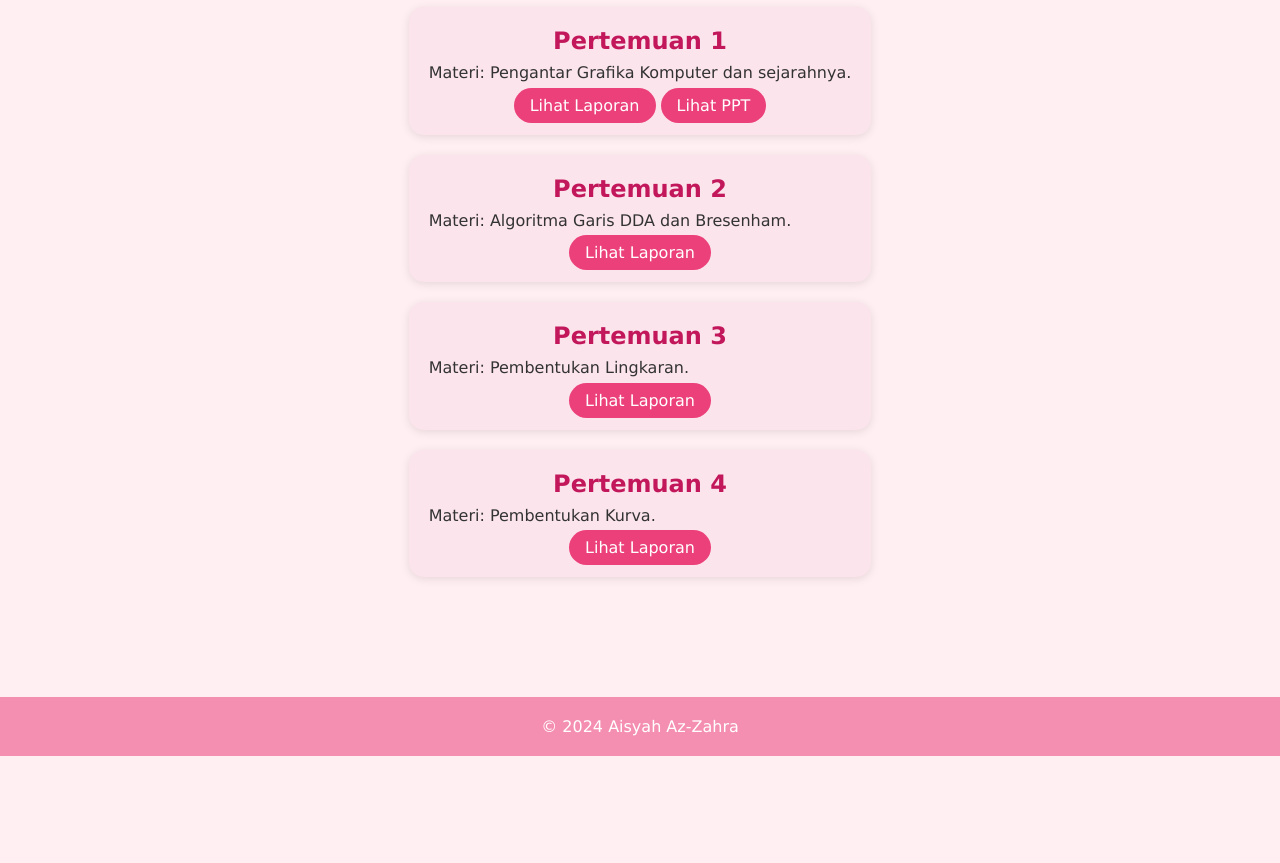
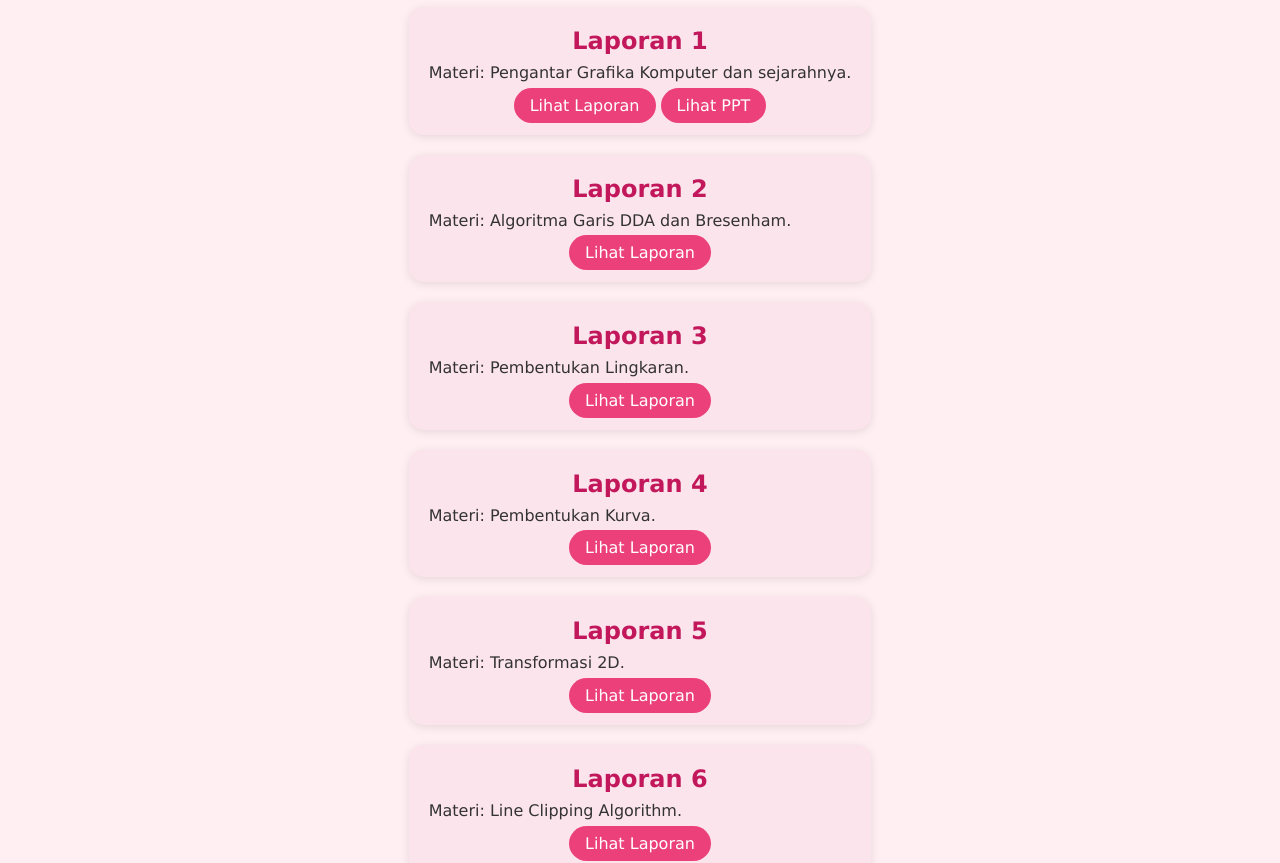
Before and after one commit to Aisyahazzahra04/2413025040, a plain HTML site: page laporan.html in a window 1280 px wide. Shown: the part 206-1069 px from the top of the page. Before the commit the page ends 962 px from the top, so only its background shows below. Drawn offline with Linux system fonts and the light colour scheme.

Commit message:
Update 1 laporan.html

```diff
--- a/laporan.html
+++ b/laporan.html
@@ -25,29 +25,42 @@
         <h2>Laporan Tugas</h2>
 
         <div class="laporan-item">
-          <h3>Pertemuan 1</h3>
+          <h3>Laporan 1</h3>
           <p>Materi: Pengantar Grafika Komputer dan sejarahnya.</p>
           <a href="https://drive.google.com/file/d/1Sg7mxFcYuIsAUs4Qz0uCiCugxPePeEud/view?usp=sharing" target="_blank">Lihat Laporan</a>
           <a href="https://drive.google.com/file/d/1V4hhNE2lyBiFkoWNIJv5DqSxbv617tE9/view?usp=sharing" target="_blank">Lihat PPT</a>
         </div>
 
         <div class="laporan-item">
-          <h3>Pertemuan 2</h3>
+          <h3>Laporan 2</h3>
           <p>Materi: Algoritma Garis DDA dan Bresenham.</p>
           <a href="https://drive.google.com/file/d/1KdnOYEXHimvB_RqYOwD0BdjNaQnHLOW7/view?usp=drive_link" target="_blank">Lihat Laporan</a>
         </div>
 
         <div class="laporan-item">
-          <h3>Pertemuan 3</h3>
+          <h3>Laporan 3</h3>
           <p>Materi: Pembentukan Lingkaran.</p>
           <a href="https://drive.google.com/file/d/1LbqJXZv_VwxDU5toD88MH1gBMcu60Xky/view?usp=drive_link" target="_blank">Lihat Laporan</a>
         </div>
 
         <div class="laporan-item">
-          <h3>Pertemuan 4</h3>
+          <h3>Laporan 4</h3>
           <p>Materi: Pembentukan Kurva.</p>
           <a href="https://drive.google.com/file/d/1vu03y02kJLWXFT0BEufMu55gQg98Ra-x/view?usp=drive_link" target="_blank">Lihat Laporan</a>
         </div>
+
+        <div class="laporan-item">
+          <h3>Laporan 5</h3>
+          <p>Materi: Transformasi 2D.</p>
+          <a href="https://drive.google.com/file/d/1P4j6gyr1wYH1O0s7HFitR-bj3wohd_Qz/view?usp=drive_link" target="_blank">Lihat Laporan</a>
+        </div>
+
+        <div class="laporan-item">
+          <h3>Laporan 6</h3>
+          <p>Materi: Line Clipping Algorithm.</p>
+          <a href="https://drive.google.com/file/d/1e4TyQ4iRvEBsAKnBNGgb-Ls--Zndl4Pf/view?usp=drive_link" target="_blank">Lihat Laporan</a>
+        </div>
+
       </div>
     </section>
   </main>
```
